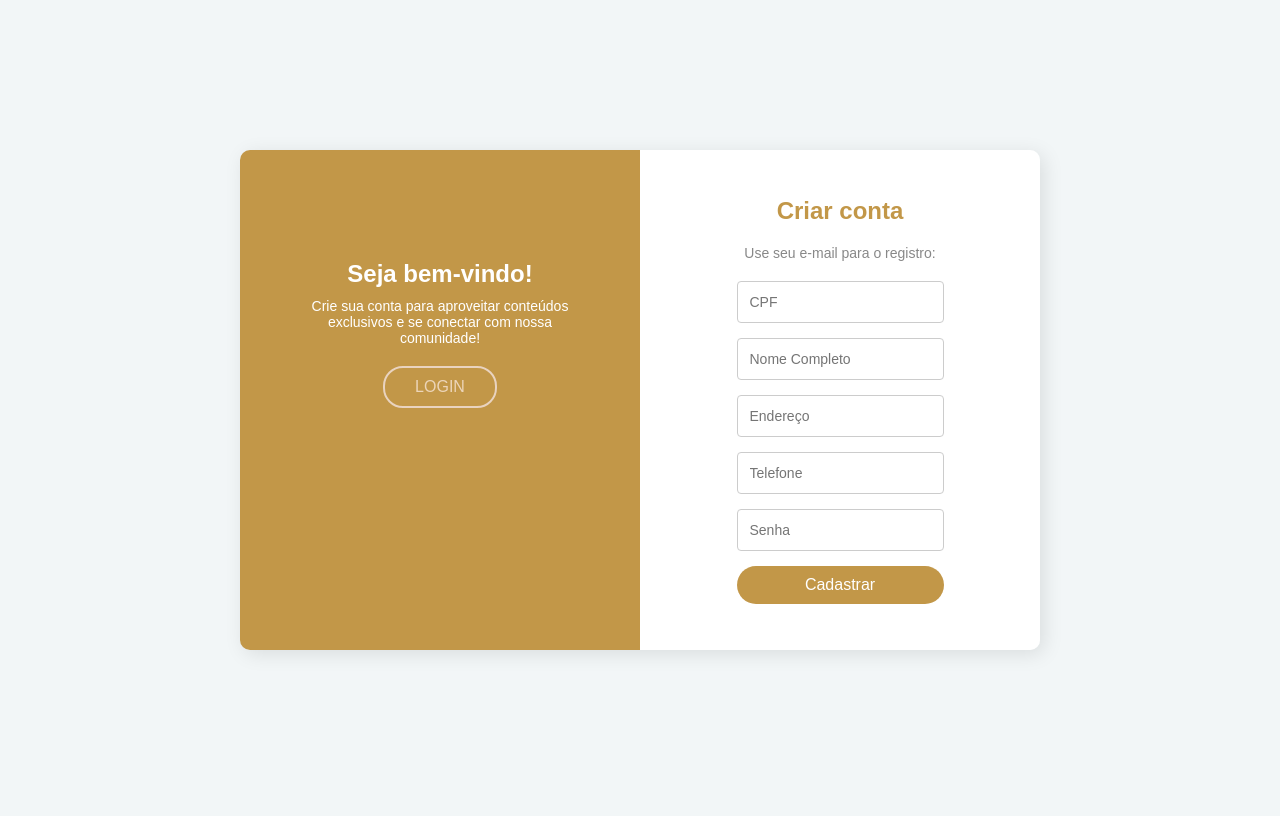
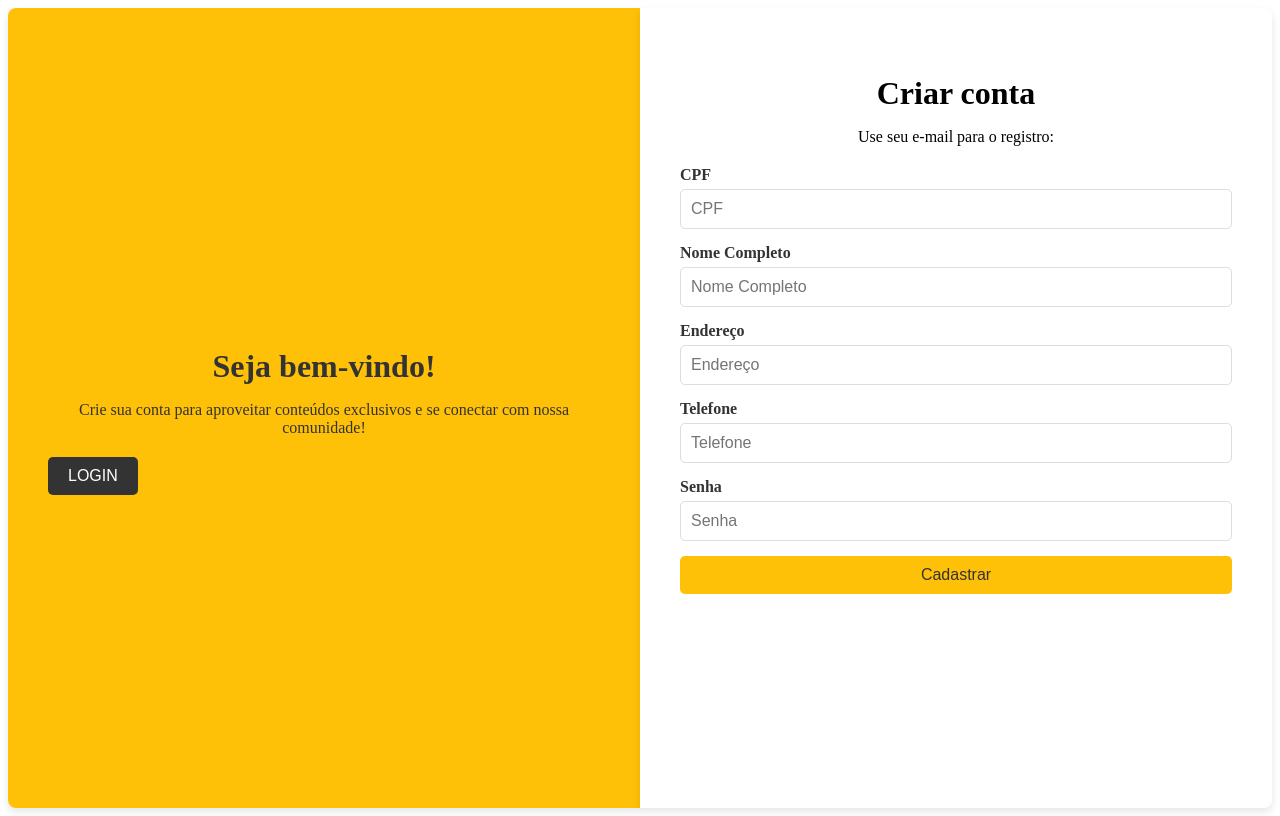
Before and after one commit to TheWithOutForest/SiteOficial, a PHP site: page /cadastro_cliente.php in a window 1280 px wide. Before the commit the page ends 654 px from the top, so only its background shows below. Run offline with PHP 8.4, Linux system fonts and the light colour scheme.

Commit message:
Add files via upload

```diff
--- a/cadastro_cliente.php
+++ b/cadastro_cliente.php
@@ -55,45 +55,56 @@ $conn->close();
 <html lang="pt-br">
 <head>
     <meta charset="UTF-8">
+    <meta name="viewport" content="width=device-width, initial-scale=1.0">
     <title>Cadastro de Cliente</title>
     <link rel="stylesheet" href="css/cadastro.css">
-    <link rel="icon" type="image/x-icon" href="assets/icon.ico"/>
+    <link rel="icon" type="image/x-icon" href="assets/icon.ico">
 </head>
 
 <body>
     <div class="container">
-        <div class="left-panel">
-            <div class="escrit">
+        <!-- Painel esquerdo com mensagem de boas-vindas -->
+        <aside class="left-panel">
+            <div class="welcome-message">
                 <h2>Seja bem-vindo!</h2>
                 <p>Crie sua conta para aproveitar conteúdos exclusivos e se conectar com nossa comunidade!</p>
-                <a href="login.php"><button class="btn-signin">LOGIN</button></a>
+                <a href="login.php">
+                    <button class="btn-signin">LOGIN</button>
+                </a>
             </div>
-        </div>
+        </aside>
 
-        <div class="right-panel">
-            <h2>Criar conta</h2>
+        <!-- Painel direito com formulário de cadastro -->
+        <section class="right-panel">
+            <h2 class="txtlogin">Criar conta</h2>
             <p>Use seu e-mail para o registro:</p>
 
             <form action="#" method="POST">
                 <div class="input-group">
-                    <input type="number" name="cpf" placeholder="CPF" required>
+                    <label for="cpf">CPF</label>
+                    <input type="number" id="cpf" name="cpf" placeholder="CPF" required>
                 </div>
                 <div class="input-group">
-                    <input type="text" name="nome" placeholder="Nome Completo" required>
+                    <label for="nome">Nome Completo</label>
+                    <input type="text" id="nome" name="nome" placeholder="Nome Completo" required>
                 </div>
                 <div class="input-group">
-                    <input type="text" name="endereco" placeholder="Endereço" required>
+                    <label for="endereco">Endereço</label>
+                    <input type="text" id="endereco" name="endereco" placeholder="Endereço" required>
                 </div>
                 <div class="input-group">
-                    <input type="text" name="telefone" placeholder="Telefone" required>
+                    <label for="telefone">Telefone</label>
+                    <input type="text" id="telefone" name="telefone" placeholder="Telefone" required>
                 </div>
                 <div class="input-group">
-                    <input type="password" name="senha" placeholder="Senha" required>
+                    <label for="senha">Senha</label>
+                    <input type="password" id="senha" name="senha" placeholder="Senha" required>
                 </div>
-                <input type="submit" value="Cadastrar" class="btn-signup">
+                <button type="submit" class="btn-signup">Cadastrar</button>
+
                 <!-- Exibir mensagem de sucesso ou erro -->
                 <?php if (!empty($message)): ?>
-                    <p class="message"><?= $message ?></p>
+                    <p class="message"><?= htmlspecialchars($message) ?></p>
                 <?php endif; ?>
 
                 <!-- Botão para redirecionar após sucesso -->
@@ -101,7 +112,7 @@ $conn->close();
                     <a href="index.php" class="btn-voltar">Ir Para a Página Inicial</a>
                 <?php endif; ?>
             </form>
-        </div>
+        </section>
     </div>
 </body>
 </html>
--- a/css/cadastro.css
+++ b/css/cadastro.css
@@ -1,181 +1,153 @@
-* {
+/* Container principal */
+.container {
+  display: flex;
+  justify-content: space-between;
+  align-items: stretch;
+  min-height: 100vh;
   margin: 0;
   padding: 0;
   box-sizing: border-box;
 }
 
-  body {
-    font-family: Arial, sans-serif;
-    background-color: #f2f6f7;
+/* Painel esquerdo */
+.left-panel {
+  flex: 1;
+  background-color: #FFC107;
+  color: #333;
   display: flex;
+  flex-direction: column;
+  justify-content: center;
   align-items: center;
-    justify-content: center;
-    height: 100vh;
+  padding: 40px;
+  border-radius: 8px 0 0 8px;
+  box-shadow: 0 4px 8px rgba(0, 0, 0, 0.1);
 }
 
-  .container {
-    width: 800px;
-    height: 500px;
-    display: flex;
-    border-radius: 10px;
-    overflow: hidden;
-    box-shadow: 4px 4px 20px rgba(0, 0, 0, 0.1);
-  }
-
-  .left-panel, .right-panel {
-    width: 50%;
-    padding: 50px;
-    display: flex;
-    flex-direction: column;
-    align-items: center;
-    justify-content: center;
-  }
-
-  .btn-voltar{
-    padding: 10px 20px;
-    background-color: #c29748;
-    color: #ffffff;
-    font-size: 16px;
-    cursor: pointer;
-    border: none;
-    border-radius: 20px;
-    transition: background-color 0.3s ease;
-    text-align: center;
-    text-decoration: none;
-  }
-  /*<a href="index.php" class="btn-voltar">Página Inicial</a>*/
-  .btn-voltar:hover {
-    background-color: #ffe9bf;
-  }
-
-  .left-panel {
-    background-color: #c29748;
-    color: #ffffff;
+.welcome-message h2 {
+  margin-bottom: 15px;
+  font-size: 2rem;
   text-align: center;
 }
 
-  .left-panel h2 {
-    font-size: 24px;
-    margin-bottom: 10px;
-  }
-
-  .left-panel p {
-    font-size: 14px;
+.welcome-message p {
   margin-bottom: 20px;
+  font-size: 1rem;
+  text-align: center;
 }
 
 .btn-signin {
-    padding: 10px 30px;
-    border: 2px solid rgb(233, 211, 191);
-    background-color: transparent;
-    color: #ecd5b9;
-    font-size: 16px;
+  background-color: #333;
+  color: #FFF;
+  border: none;
+  padding: 10px 20px;
+  border-radius: 5px;
   cursor: pointer;
-    border-radius: 20px;
-    transition: background-color 0.3s ease;
+  font-size: 1rem;
+  transition: background-color 0.3s;
 }
 
 .btn-signin:hover {
-    background-color: #ffffff;
-    color: #c29748;
+  background-color: #555;
 }
 
+/* Painel direito */
 .right-panel {
-    background-color: #ffffff;
-    color: #c29748;
+  flex: 1;
+  background-color: #FFF;
+  padding: 40px;
+  border-radius: 0 8px 8px 0;
+  box-shadow: 0 4px 8px rgba(0, 0, 0, 0.1);
+}
+
+.right-panel h2 {
+  margin-bottom: 15px;
+  font-size: 2rem;
   text-align: center;
 }
 
-  .right-panel h2 {
-    font-size: 24px;
-    margin-bottom: 10px;
-  }
-
-  .social-icons {
-    display: flex;
-    gap: 15px;
-    margin: 15px 0;
-  }
-
-  .social-icons .icon {
-    font-size: 18px;
-    color: #c29748;
-    padding: 10px;
-    border: 1px solid #c4b290;
-    border-radius: 50%;
-    width: 36px;
-    height: 36px;
-    display: flex;
-    align-items: center;
-    justify-content: center;
-    cursor: pointer;
-    transition: background-color 0.3s ease;
-  }
-
-  .social-icons .icon:hover {
-    background-color: #ffe9bf;
-    color: #ffffff;
-  }
-
 .right-panel p {
-    font-size: 14px;
-    color: #888;
-    margin: 10px 0 20px;
+  margin-bottom: 20px;
+  font-size: 1rem;
+  text-align: center;
 }
 
 .input-group {
   margin-bottom: 15px;
-    width: 100%;
+}
+
+.input-group label {
+  display: block;
+  margin-bottom: 5px;
+  font-weight: bold;
+  color: #333;
 }
 
 .input-group input {
   width: 100%;
-    padding: 12px;
-    border: 1px solid #ccc;
-    border-radius: 4px;
-    font-size: 14px;
+  padding: 10px;
+  border: 1px solid #ddd;
+  border-radius: 5px;
+  font-size: 1rem;
+  box-sizing: border-box;
+}
+
+.input-group input:focus {
+  border-color: #FFC107;
+  outline: none;
+  box-shadow: 0 0 5px rgba(255, 193, 7, 0.5);
 }
 
 .btn-signup {
-    padding: 10px 30px;
-    background-color: #c29748;
-    color: #ffffff;
-    font-size: 16px;
+  background-color: #FFC107;
+  color: #333;
+  border: none;
+  padding: 10px 20px;
+  border-radius: 5px;
   cursor: pointer;
-    border: none;
-    border-radius: 20px;
+  font-size: 1rem;
+  display: block;
   width: 100%;
-    transition: background-color 0.3s ease;
+  margin-top: 10px;
+  transition: background-color 0.3s;
 }
 
 .btn-signup:hover {
-    background-color: #ffe9bf;
+  background-color: #e0a800;
 }
 
-  .escrit{
-    margin-bottom: 133px;
+.message {
+  margin-top: 10px;
+  color: #FF0000;
+  font-size: 0.9rem;
 }
 
-  /* Mensagem de feedback */
-.message {
-  margin-top: 15px;
-  font-size: 14px;
-  color: #2d4059;
+.btn-voltar {
+  display: block;
+  margin-top: 20px;
+  text-align: center;
+  color: #333;
+  text-decoration: none;
+  background-color: #FFC107;
+  padding: 8px 16px;
+  border-radius: 5px;
+  border: 1px solid #ddd;
+  transition: background-color 0.3s;
 }
 
-/* Botão para ir à página inicial */
-.btn-go-home {
-  display: inline-block;
-  margin-top: 15px;
-  padding: 10px 20px;
-  background-color: #2d4059;
-  color: #ffffff;
-  font-size: 14px;
-  border-radius: 6px;
-  text-decoration: none;
-  transition: background-color 0.3s ease;
+.btn-voltar:hover {
+  background-color: #e0a800;
 }
 
-.btn-go-home:hover {
-  background-color: #ea5455;
+/* Responsividade */
+@media (max-width: 768px) {
+  .container {
+      flex-direction: column;
   }
+
+  .left-panel,
+  .right-panel {
+      flex: 1;
+      margin-bottom: 20px;
+      border-radius: 8px;
+  }
+}
```
Also changed, not shown: css/login.css (+100 -75 lines), login.php (+45 -12 lines). Lines whose indentation alone changed are shown as unchanged.
